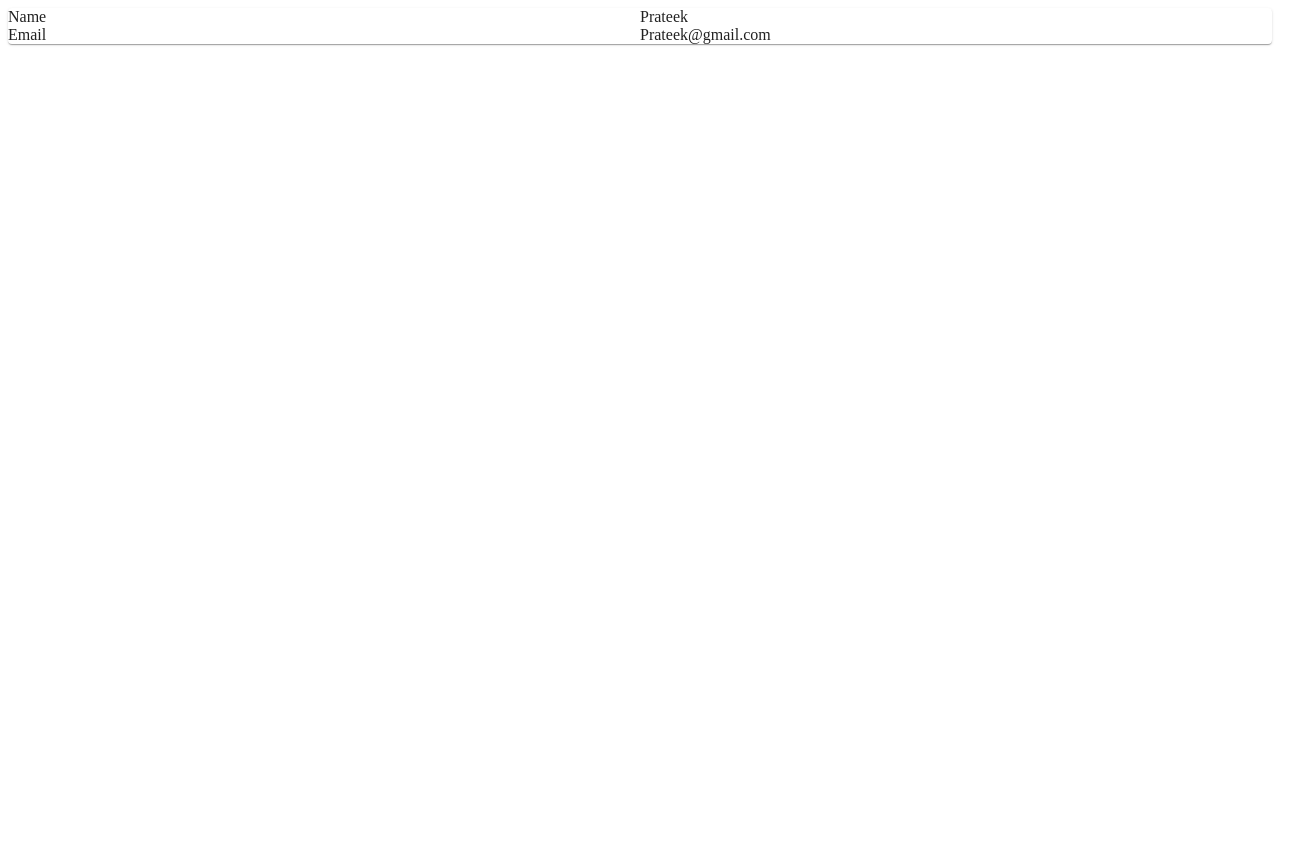
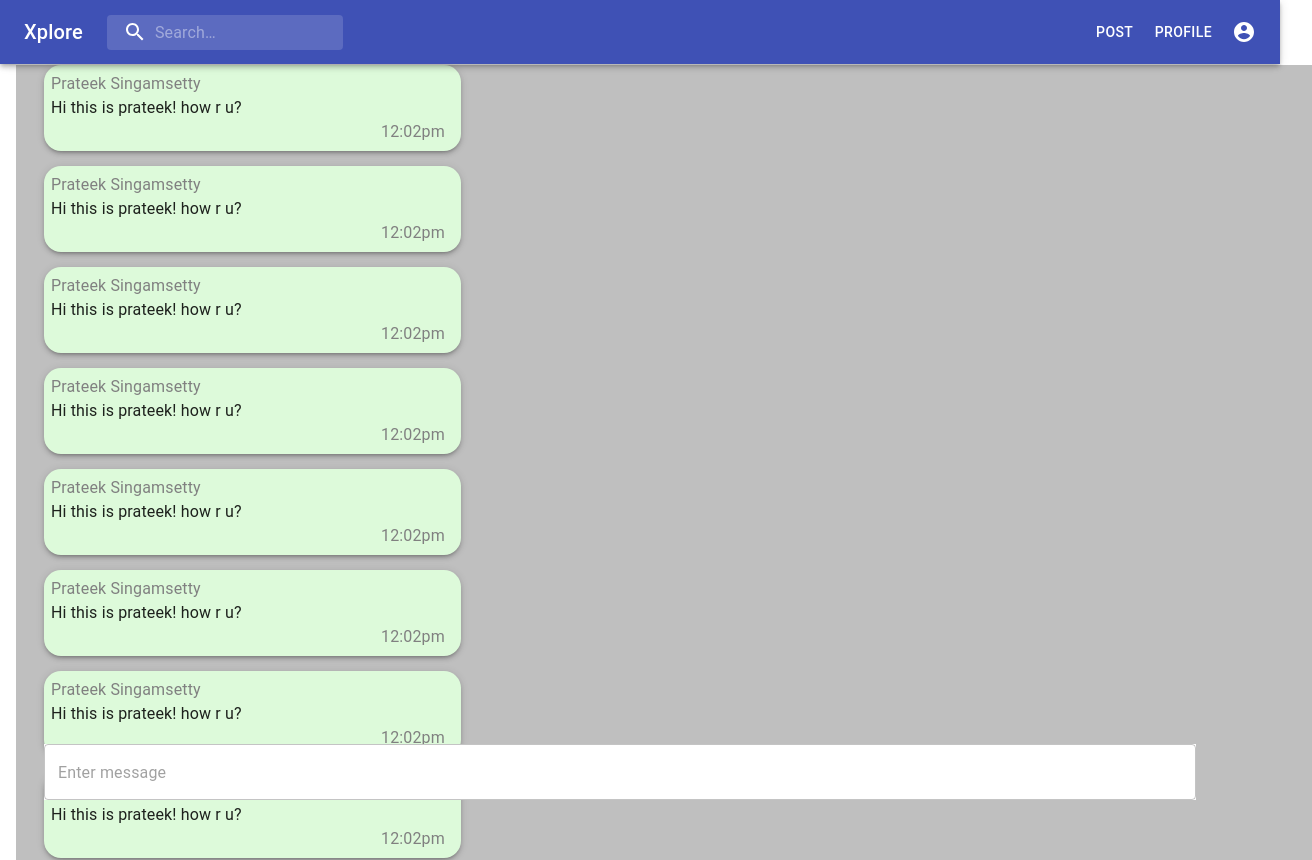
Before and after one commit to abhishekthalatoty/hackon2-safespace, a React (Create React App) app in the folder client/: page / in a window 1280 px wide. Shown: the top 860 px of the page, 1312 px wide, since content can reach past the window. Before the commit the page ends 800 px from the top, so only its background shows below. Built offline with nearby package versions, Linux system fonts and the light colour scheme.

Commit message:
feat/chat-ui

```diff
--- a/client/src/App.js
+++ b/client/src/App.js
@@ -5,17 +5,28 @@ import AnswerSection from './components/AnswerSection';
 import Login from './pages/Login'
 import Signup from './pages/Signup'
 import Profile from './pages/Profile'
-
+import ChatBubble from './pages/ChatBubble'
+import ChatRoom from './pages/ChatRoom'
+import { Grid } from '@material-ui/core'
+import Chat from './pages/Chat'
 function App() {
   return (
-    <div className="App">
+    <body style={{ backgroundColor: "#bfbfbf" }}>
+
+      {/* <Navbar/> */}
+      <Chat />
+
+      {/* <div className="App" style={{marginTop:"65px"}}> */}
       {/* <Navbar /> */}
       {/* <Login /> */}
       {/* <Signup /> */}
       {/* <HomePage /> */}
       {/* <QuestionPage /> */}
-      <Profile/>
-    </div>
+      {/* <Profile/> */}
+      {/* <HomePage /> */}
+      {/* </div> */}
+
+    </body>
   );
 }
 
--- a/client/src/models/Question.ts
+++ b/client/src/models/Question.ts
@@ -4,7 +4,7 @@ export class Question {
     this.body = args.body;
     this.userId = args.userId;
     this.userDisplayName = args.userDisplayName;
-    this.date = new Date(args.date);
+    this.date = new Date(args.date).toDateString();
     this.tags = args.tags;
   }
 
--- /dev/null
+++ b/client/src/pages/Chat.tsx
@@ -0,0 +1,18 @@
+import React from 'react'
+import Navbar from '../components/Navbar'
+import ChatRoom from './ChatRoom'
+
+const Chat = () => {
+    return (
+        <body style={{ height: "100%", backgroundColor: "#bfbfbf", width: "100%", paddingLeft: 20, paddingRight: 20 }}>
+
+            <Navbar />
+
+            <div className="App" style={{ marginTop: "65px" }}>
+                <ChatRoom />
+            </div>
+        </body>
+    )
+}
+
+export default Chat
--- /dev/null
+++ b/client/src/pages/ChatBubble.tsx
@@ -0,0 +1,47 @@
+import React from 'react'
+import { Card, Typography,CardContent, CardActions, TextField } from '@material-ui/core'
+
+const ChatBubble = () => {
+    return (
+        <div>
+            <Card elevation={3} style={{maxWidth:400,borderRadius:"17px",marginTop:15,padding:7}}>
+                <Typography style={{color:'grey'}}>Prateek Singamsetty</Typography>
+                <CardContent style={{padding:0}}>
+                    <Typography>Hi this is prateek! how r u?</Typography>
+                </CardContent>
+                <CardActions style={{padding:0}}>
+                    <Typography style={{color:'grey',marginLeft:330}}>12:02pm</Typography>
+                </CardActions>
+            </Card>
+            <Card elevation={3} style={{maxWidth:400,borderRadius:"17px",marginTop:15,padding:7}}>
+                <Typography style={{color:'grey'}}>Prateek Singamsetty</Typography>
+                <CardContent style={{padding:0}}>
+                    <Typography>Hi this is prateek! how r u?</Typography>
+                </CardContent>
+                <CardActions style={{padding:0}}>
+                    <Typography style={{color:'grey',marginLeft:330}}>12:02pm</Typography>
+                </CardActions>
+            </Card>
+            <Card elevation={3} style={{maxWidth:400,borderRadius:"17px",marginTop:15,padding:7}}>
+                <Typography style={{color:'grey'}}>Prateek Singamsetty</Typography>
+                <CardContent style={{padding:0}}>
+                    <Typography>Hi this is prateek! how r u?</Typography>
+                </CardContent>
+                <CardActions style={{padding:0}}>
+                    <Typography style={{color:'grey',marginLeft:330}}>12:02pm</Typography>
+                </CardActions>
+            </Card>
+            <Card elevation={3} style={{maxWidth:400,borderRadius:"17px",marginTop:15,padding:7}}>
+                <Typography style={{color:'grey'}}>Prateek Singamsetty</Typography>
+                <CardContent style={{padding:0}}>
+                    <Typography>Hi this is prateek! how r u?</Typography>
+                </CardContent>
+                <CardActions style={{padding:0}}>
+                    <Typography style={{color:'grey',marginLeft:330}}>12:02pm</Typography>
+                </CardActions>
+            </Card>
+        </div>
+    )
+}
+
+export default ChatBubble
--- /dev/null
+++ b/client/src/pages/ChatRoom.tsx
@@ -0,0 +1,154 @@
+import React from 'react'
+import { TextField, Grid } from '@material-ui/core'
+import ChatBubble from './ChatBubble'
+import { CardContent } from '@material-ui/core';
+import { Typography } from '@material-ui/core';
+import { Card } from '@material-ui/core';
+import { CardActions } from '@material-ui/core';
+
+const uId = "2";
+
+var list = [
+    {
+        userName: "Prateek",
+        userId: "1",
+        messageId: "1",
+        body: "hey what are you doing man!"
+    },
+    {
+        userName: "Prateek",
+        userId: "1",
+        messageId: "1",
+        body: "hey what are you doing man!"
+    },
+    {
+        userName: "Prateek",
+        userId: "1",
+        messageId: "1",
+        body: "hey what are you doing man!"
+    },
+    {
+        userName: "Prateek",
+        userId: "1",
+        messageId: "1",
+        body: "hey what are you doing man!"
+    },
+    {
+        userName: "Prateek",
+        userId: "1",
+        messageId: "1",
+        body: "hey what are you doing man!"
+    },
+    {
+        userName: "Prateek",
+        userId: "1",
+        messageId: "1",
+        body: "hey what are you doing man!"
+    },
+    {
+        userName: "Prateek",
+        userId: "1",
+        messageId: "1",
+        body: "hey what are you doing man!"
+    },
+    {
+        userName: "Prateek",
+        userId: "1",
+        messageId: "1",
+        body: "hey what are you doing man!"
+    },
+    {
+        userName: "Prateek",
+        userId: "1",
+        messageId: "1",
+        body: "hey what are you doing man!"
+    },
+    {
+        userName: "Prateek",
+        userId: "1",
+        messageId: "1",
+        body: "hey what are you doing man!"
+    },
+    {
+        userName: "Prateek",
+        userId: "1",
+        messageId: "1",
+        body: "hey what are you doing man!"
+    },
+    {
+        userName: "Prateek",
+        userId: "1",
+        messageId: "1",
+        body: "hey what are you doing man!"
+    },
+    {
+        userName: "Sesha",
+        userId: "2",
+        messageId: "2",
+        body: "hey what are you doing man second time!"
+    },
+    {
+        userName: "Sesha",
+        userId: "3",
+        messageId: "3",
+        body: "hey what are you doing man third time!"
+    },
+    {
+        userName: "Sesha",
+        userId: "2",
+        messageId: "2",
+        body: "hey what are you doing man second time!"
+    },
+    {
+        userName: "Sesha",
+        userId: "3",
+        messageId: "3",
+        body: "hey what are you doing man third time!"
+    }
+]
+
+const ChatRoom = () => {
+    return (
+        <div style={{ margin: "0px", paddingBottom: 53 }}>
+
+            {
+                list.map((value, index) => {
+                    if (uId == list[index].userId) {
+                        return <>
+                            <Grid container justify="flex-end">
+                                <Card elevation={3} style={{ backgroundColor: "#ddfada", borderRadius: "17px", padding: 7, float: 'right', width: 400, marginTop: "15px" }} >
+                                    <Typography style={{ color: 'grey', textAlign: 'right', marginRight: 10 }}>You</Typography>
+                                    <CardContent style={{ padding: 0 }}>
+                                        <Typography>Hi this is prateek! how r u?</Typography>
+                                    </CardContent>
+                                    <CardActions style={{ padding: 0 }}>
+                                        <Typography style={{ color: 'grey' }}>12:02pm</Typography>
+                                    </CardActions>
+                                </Card>
+                            </Grid>
+
+                        </>
+                    } else {
+                        return <>
+                            <Grid>
+                                <Card elevation={3} style={{ backgroundColor: "#ddfada", borderRadius: "17px", padding: 7, width: 400, marginTop: "15px", paddingRight: "10px" }} >
+                                    <Typography style={{ color: 'grey' }}>Prateek Singamsetty</Typography>
+                                    <CardContent style={{ padding: 0 }}>
+                                        <Typography>Hi this is prateek! how r u?</Typography>
+                                    </CardContent>
+                                    <CardActions style={{ padding: 0 }}>
+                                        <Typography style={{ color: 'grey', marginLeft: 330 }}>12:02pm</Typography>
+                                    </CardActions>
+                                </Card>
+                            </Grid>
+
+                        </>
+                    }
+                })
+            }
+            <TextField style={{ position: 'fixed', bottom: "0px", width: '90vw', backgroundColor: 'white' }} id="outlined-basic" placeholder="Enter message" variant="outlined" />
+        </div>
+    )
+}
+
+export default ChatRoom
--- a/client/src/pages/Profile.tsx
+++ b/client/src/pages/Profile.tsx
@@ -1,28 +1,28 @@
 import React from 'react'
-import { Card, Typography, Grid } from '@material-ui/core'
+import { Card, Typography, Grid, Button } from '@material-ui/core'
 import { Row, Col } from 'react-bootstrap'
 
 const Profile = () => {
     return (
-        <div>
-            <Card>
-                        <Grid container xs={12}>
-                            <Grid item xs={6}>
-                                Name
+        <div  style={{position:'absolute', top:'30%', bottom:'30%', left:'35%', right:'35%'}}>
+            <Card elevation={5} style={{padding:30,backgroundColor:'#dab4e5'}}>
+                <Typography variant="h4" style={{textAlign:"center",marginBottom:20}}>User Profile</Typography>
+                <Grid container xs={12}>
+                    <Grid item xs={4}>
+                        <Typography> Name</Typography>
                         </Grid>
-                            <Grid item xs={6}>
-                                Prateek
+                    <Grid item xs={8}>
+                        <Typography>Prateek</Typography>
                         </Grid>
+                </Grid>
+                <Grid xs={12} container>
+                    <Grid item xs={4}>
+                        <Typography>Email</Typography>
                     </Grid>
-                    <Grid xs={12} container>
-                        <Grid item xs={6}>
-                            Email
-                    </Grid>
-                        <Grid item xs={6}>
-                            Prateek@gmail.com
-                    </Grid>
-                    </Grid>
-
+                    <Grid item xs={8}>
+                        <Typography>  prateek@gmail.com</Typography>                    </Grid>
+                </Grid>
+                <Button style={{float:'right',marginTop:10}} variant='outlined' color="default">Done</Button>
             </Card>
         </div>
     )
--- a/client/src/services/ApiHelper.ts
+++ b/client/src/services/ApiHelper.ts
@@ -79,7 +79,7 @@ export class ApiHelper {
       body: answer,
       userId: user.id,
       userDisplayName: user.displayName,
-      date: new Date(Date.now()),
+      date: new Date(Date.now()).toDateString(),
       questionId,
     };
     this.answers.push(answerDoc);
```
